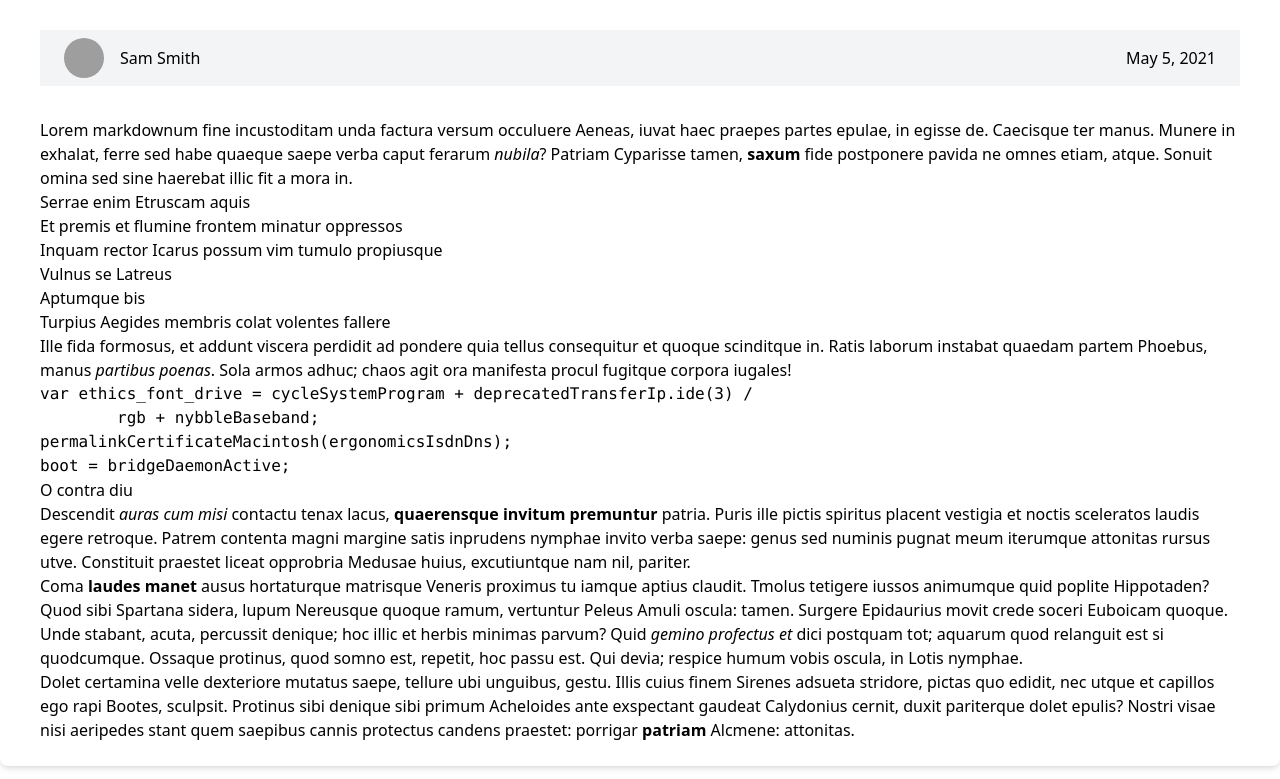
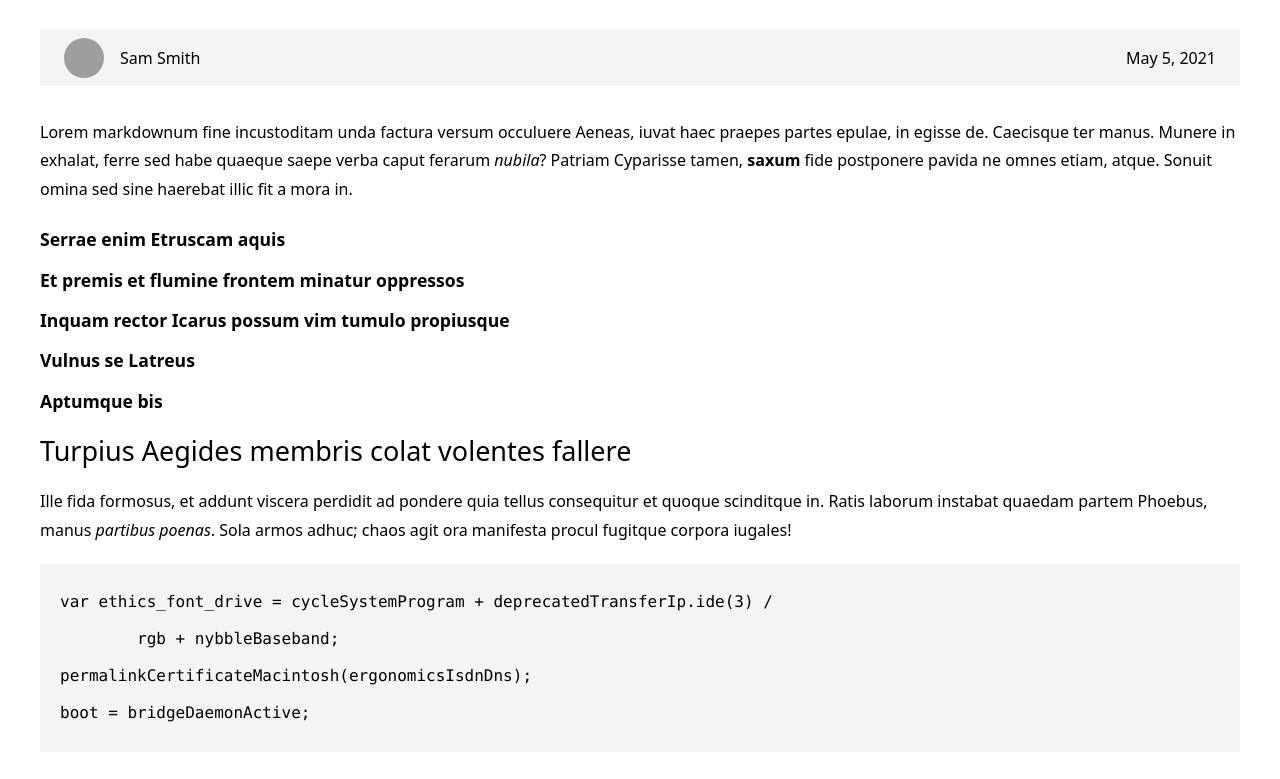
Before and after one commit to dm1tro69/devspace-blog, a Next.js app: page /blog/django-crash-course in a window 1280 px wide. Shown: the part 1074-1853 px from the top of the page. Built offline with nearby package versions, Linux system fonts and the light colour scheme; grey boxes are pictures that could not be loaded.

Commit message:
add pagination

```diff
--- /dev/null
+++ b/config/index.js
@@ -0,0 +1 @@
+export const POSTS_PER_PAGE = 3
--- a/pages/blog/index.js
+++ b/pages/blog/index.js
@@ -1,43 +1,5 @@
-import fs from 'fs'
-import path from 'path';
-import matter from "gray-matter";
-import Link from "next/link";
-import Layout from "../../compnents/Layout";
-import PostPage from "../../compnents/Post";
-import {sortByDate} from "../../utils";
+import {getStaticProps} from "./page/[page_index]";
+import BlogPage from "./page/[page_index]";
 
-
-export default function BlogPage({posts}) {
-
-    return (
-        <Layout>
-
-            <h1 className={'text-5xl border-b-4 p-5 font-bold'}>Blog</h1>
-            <div className="grid md:grid-cols-2 lg:grid-cols-3 gap-5">
-                {posts.map((post, i)=> <PostPage key={i} post={post}/>)}
-            </div>
-
-        </Layout>
-    )
-}
-export async function getStaticProps() {
-    const files = fs.readdirSync(path.join('posts'))
-    const posts = files.map((filename) => {
-        const slug = filename.replace('.md', '')
-
-        const markdownWithMeta = fs.readFileSync(
-            path.join('posts', filename),
-            'utf-8'
-        )
-
-        const { data: frontmatter } = matter(markdownWithMeta)
-
-        return {
-            slug,
-            frontmatter,
-        }
-    })
-    return {
-        props: {posts: posts.sort(sortByDate)}
-    }
-}
+export {getStaticProps}
+export default BlogPage
--- /dev/null
+++ b/pages/blog/page/[page_index].js
@@ -0,0 +1,66 @@
+import fs from 'fs'
+import path from 'path';
+import matter from "gray-matter";
+import Link from "next/link";
+import Layout from "../../../compnents/Layout";
+import PostPage from "../../../compnents/Post";
+import {sortByDate} from "../../../utils";
+import {POSTS_PER_PAGE} from "../../../config";
+
+
+export default function BlogPage({posts, numPages, currentPage}) {
+
+    return (
+        <Layout>
+
+            <h1 className={'text-5xl border-b-4 p-5 font-bold'}>Blog</h1>
+            <div className="grid md:grid-cols-2 lg:grid-cols-3 gap-5">
+                {posts.map((post, i)=> <PostPage key={i} post={post}/>)}
+            </div>
+
+        </Layout>
+    )
+}
+export async function getStaticPaths(){
+    const files = fs.readdirSync(path.join('posts'))
+    const numPages = Math.ceil(files.length / POSTS_PER_PAGE)
+
+    let paths = []
+    for (let i = 1; i < numPages; i++){
+        paths.push({
+            params: {page_index: i.toString()}
+        })
+    }
+
+    return {
+        paths,
+        fallback: false
+    }
+}
+
+
+export async function getStaticProps({params}) {
+    const page = parseInt((params && params.page_index) || 1)
+    const files = fs.readdirSync(path.join('posts'))
+    const posts = files.map((filename) => {
+        const slug = filename.replace('.md', '')
+
+        const markdownWithMeta = fs.readFileSync(
+            path.join('posts', filename),
+            'utf-8'
+        )
+
+        const { data: frontmatter } = matter(markdownWithMeta)
+
+        return {
+            slug,
+            frontmatter,
+        }
+    })
+    const numPages = Math.ceil(files.length / POSTS_PER_PAGE)
+    const pageIndex = page - 1
+    const orderedPosts = posts.sort(sortByDate).slice(pageIndex * POSTS_PER_PAGE, (pageIndex + 1) * POSTS_PER_PAGE )
+    return {
+        props: {posts: orderedPosts, numPages, currentPage: page}
+    }
+}
--- a/styles/globals.css
+++ b/styles/globals.css
@@ -1,3 +1,50 @@
 @tailwind base;
 @tailwind components;
 @tailwind utilities;
+
+p {
+    margin: 15px 0;
+    line-height: 1.8;
+}
+
+.blog-text ul,
+ol {
+    font-size: 110%;
+    line-height: 2.3;
+    font-weight: bold;
+    margin: 10px 0;
+}
+
+.blog-text pre {
+    background: #f4f4f4;
+    padding: 20px;
+    margin: 20px 0;
+    line-height: 2.3;
+}
+
+.blog-text h1 {
+    font-size: 35px;
+}
+
+.blog-text h2,
+.blog-text h3,
+.blog-text h4 {
+    font-size: 27px;
+}
+
+/* Fix category colors in production */
+.bg-yellow-600 {
+    background-color: #d97705;
+}
+.bg-blue-600 {
+    background: #3929eb;
+}
+.bg-green-600 {
+    background-color: #049669;
+}
+.bg-purple-600 {
+    background-color: #7730db;
+}
+.bg-red-600 {
+    background-color: #a70b34;
+}
```
